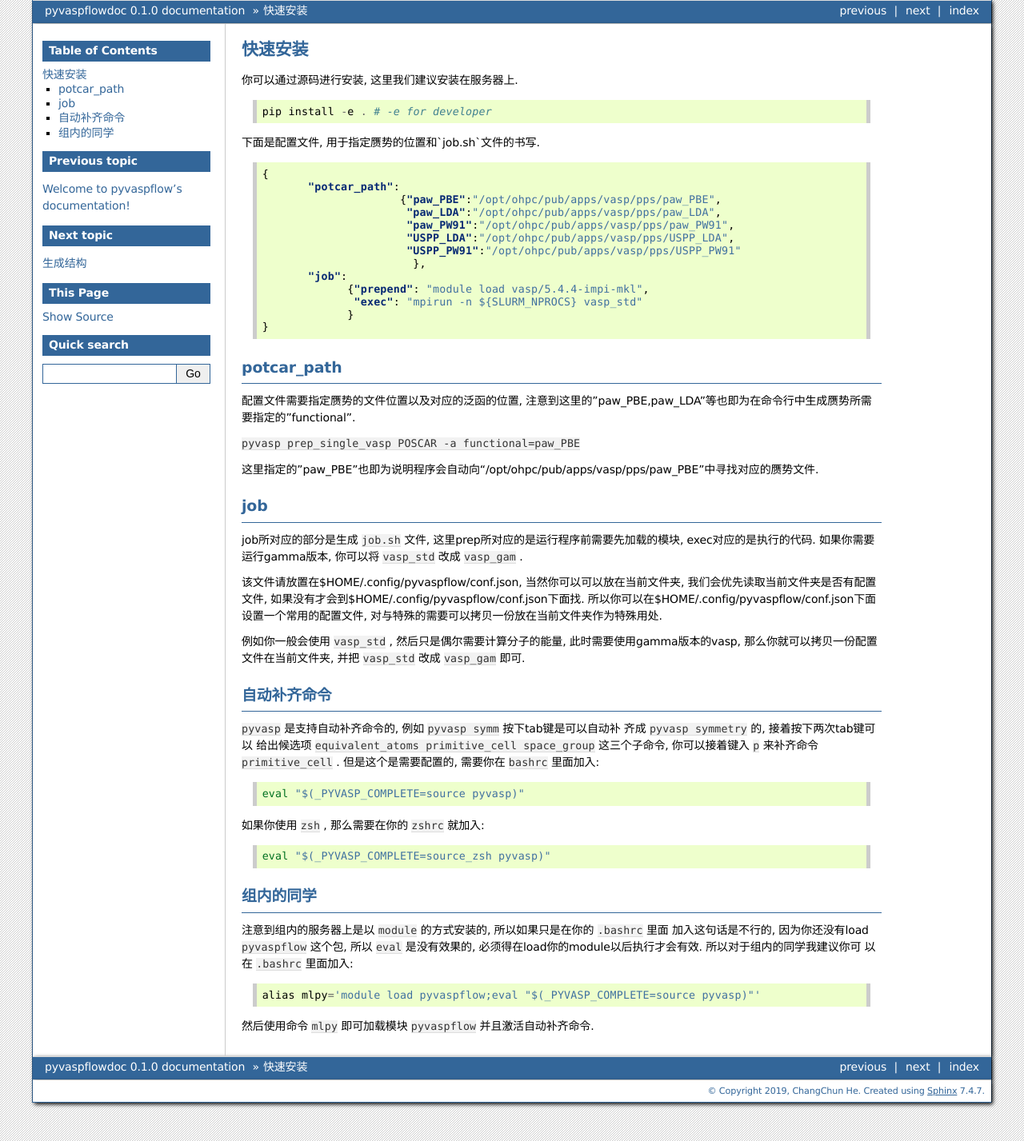
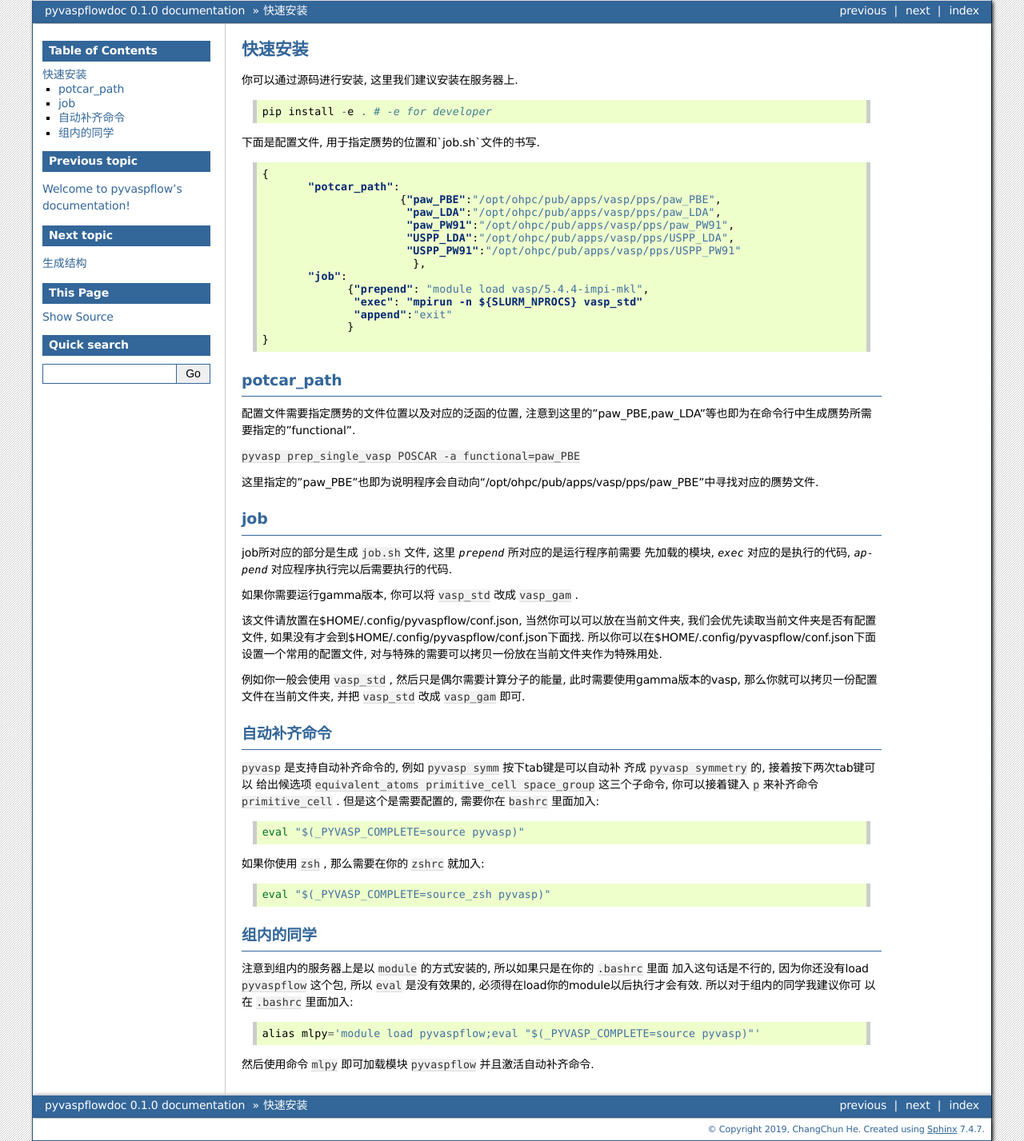
Before and after one commit to ChangChunHe/pyvaspflow, a Sphinx documentation site: the page built from docs/source/installation.rst, in a window 1280 px wide. Shown: the whole page at 80% size. Built offline with Sphinx 7.4.7, drawn with Linux system fonts in a browser that asks for light colours.

Commit message:
update docs

```diff
--- a/docs/source/installation.rst
+++ b/docs/source/installation.rst
@@ -26,6 +26,7 @@
            "job":
                  {"prepend": "module load vasp/5.4.4-impi-mkl",
                   "exec": "mpirun -n ${SLURM_NPROCS} vasp_std"
+                  "append":"exit"
                  }
     }
 
@@ -39,7 +40,9 @@ potcar_path
 
 job
 ===============
-job所对应的部分是生成 ``job.sh`` 文件, 这里prep所对应的是运行程序前需要先加载的模块, exec对应的是执行的代码.
+job所对应的部分是生成 ``job.sh`` 文件, 这里 `prepend` 所对应的是运行程序前需要
+先加载的模块, `exec` 对应的是执行的代码, `append` 对应程序执行完以后需要执行的代码.
+
 如果你需要运行gamma版本, 你可以将 ``vasp_std`` 改成 ``vasp_gam`` .
 
 该文件请放置在$HOME/.config/pyvaspflow/conf.json, 当然你可以可以放在当前文件夹, 我们会优先读取当前文件夹是否有配置文件, 如果没有才会到$HOME/.config/pyvaspflow/conf.json下面找. 所以你可以在$HOME/.config/pyvaspflow/conf.json下面设置一个常用的配置文件, 对与特殊的需要可以拷贝一份放在当前文件夹作为特殊用处.
```
